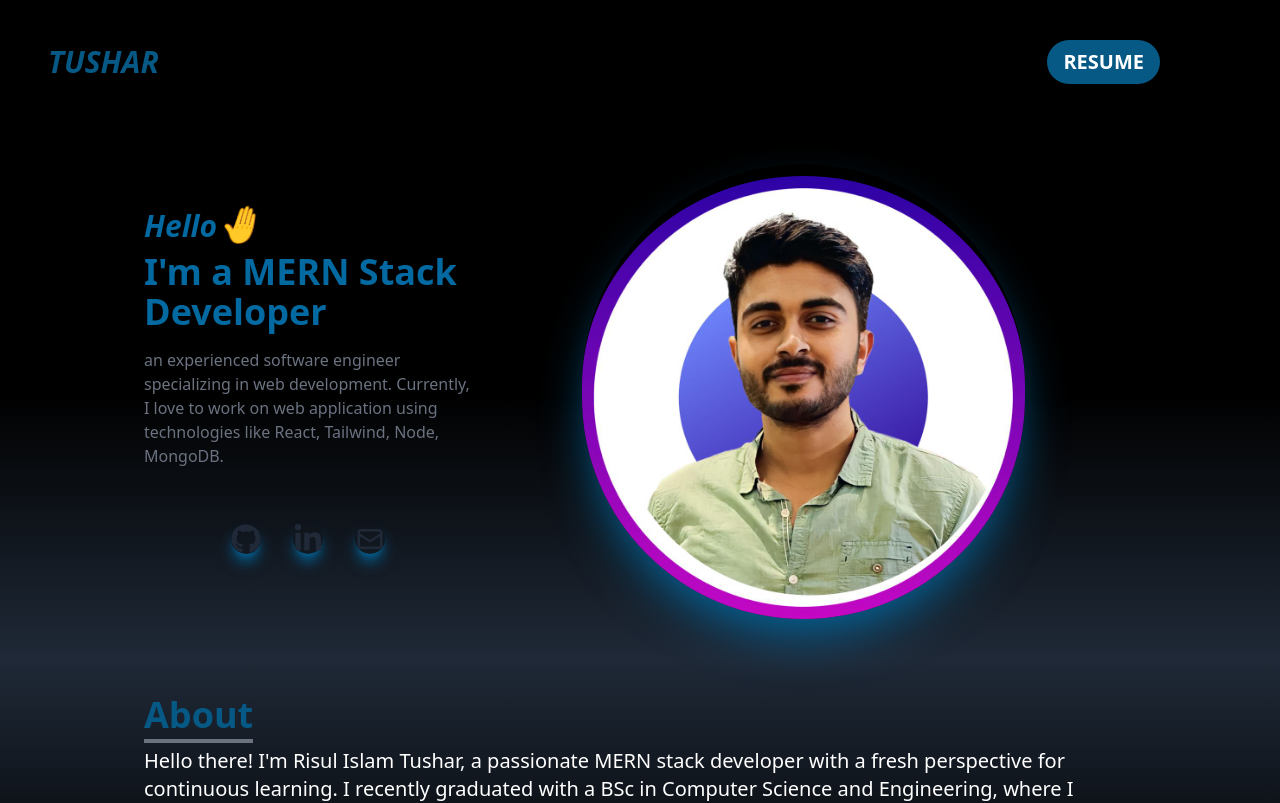
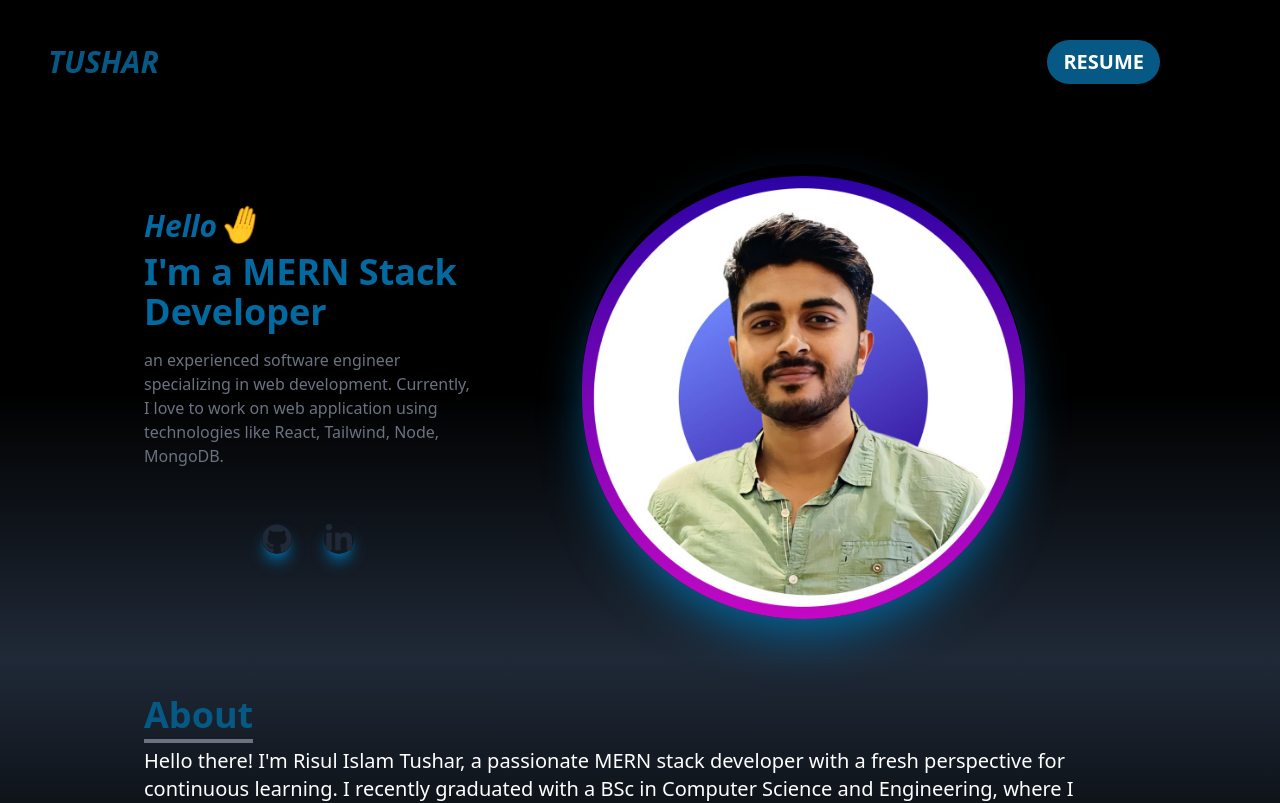
Before and after one commit to Risul-Islam-Tushar/Portfolio, a React (Vite) app: page / in a window 1280 px wide. Shown: the top 803 px of the page. Built offline with nearby package versions, Linux system fonts and the light colour scheme.

Commit message:
minor changes added

```diff
--- a/index.html
+++ b/index.html
@@ -2,7 +2,7 @@
 <html lang="en">
   <head>
     <meta charset="UTF-8" />
-    <link rel="icon" type="image/svg+xml" href="/vite.svg" />
+    <link rel="icon" type="image/svg+xml" href="" />
     <meta name="viewport" content="width=device-width, initial-scale=1.0" />
     <title>Portfolio</title>
   </head>
--- a/src/Components/Home.jsx
+++ b/src/Components/Home.jsx
@@ -3,7 +3,7 @@
 // import HeroImage from "../assets/heroImage.png";
 
 import { FaGithub, FaLinkedinIn } from "react-icons/fa";
-import { HiOutlineMail } from "react-icons/hi";
+
 import profile from "../assets/portfolioImg.jpeg";
 
 const Home = () => {
@@ -41,12 +41,6 @@ const Home = () => {
               >
                 <FaLinkedinIn size={30} />
               </a>
-              <a
-                className="hover:scale-150 duration-200 shadow-lg shadow-sky-700 rounded-full"
-                href=""
-              >
-                <HiOutlineMail size={30} />
-              </a>
             </div>
           </div>
         </div>
--- a/src/Components/navBar.jsx
+++ b/src/Components/navBar.jsx
@@ -27,7 +27,9 @@ const NavBar = () => {
           >
             <li className=" hover:scale-110 duration-200 font-semibold text-xl">
               <a href={resume} download>
-                <button>Download</button>
+                <button className="bg-sky-800 hover:bg-blue-700 text-white font-bold py-2 px-4 rounded-full">
+                  RESUME
+                </button>
               </a>
             </li>
           </ul>
```
